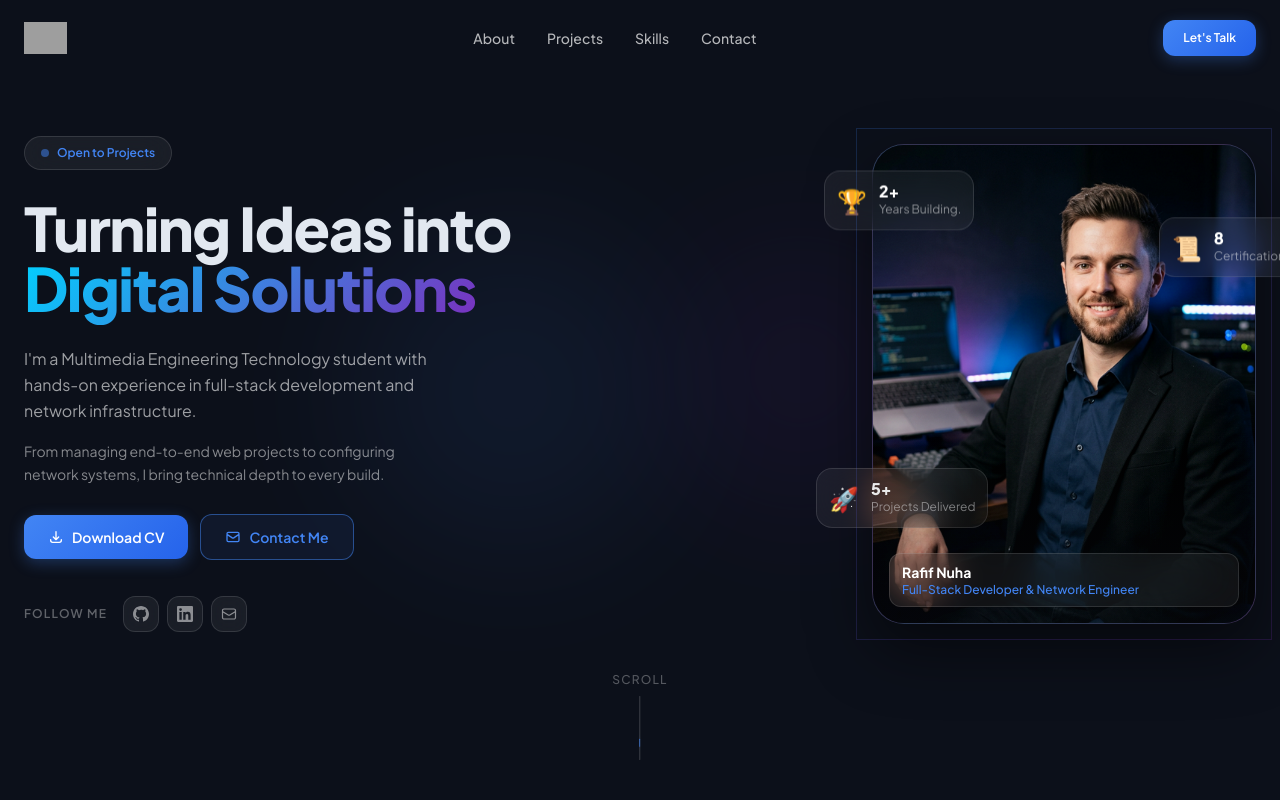
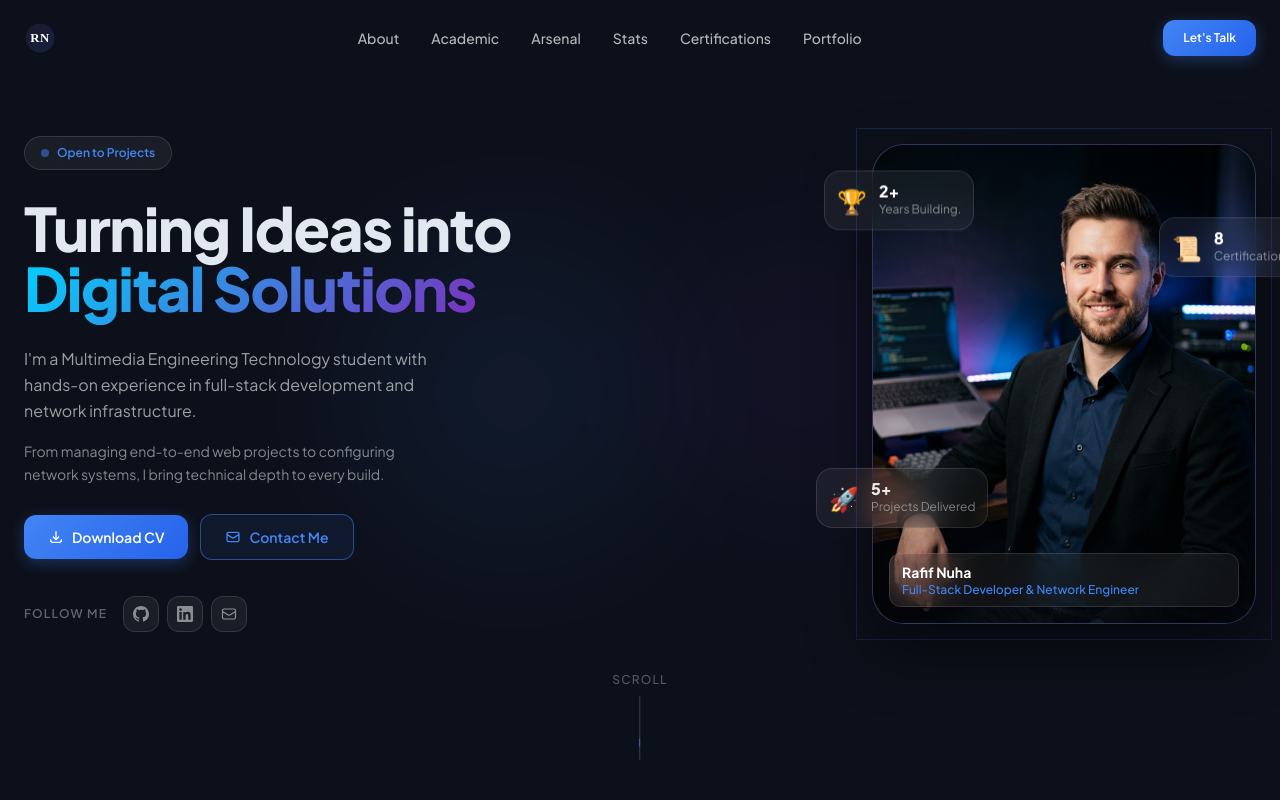
Before and after one commit to Pipip-zen/portofolio-website, a React (Vite) app: page / in a window 1280 px wide. Shown: the top 800 px of the page. Built offline with nearby package versions, Linux system fonts and the light colour scheme; grey boxes are pictures that could not be loaded.

Commit message:
fix: update navbar links and stabilize hover indicator styling

```diff
--- a/index.html
+++ b/index.html
@@ -3,7 +3,7 @@
 
 <head>
   <meta charset="UTF-8" />
-  <link rel="icon" type="image/svg+xml" href="/vite.svg" />
+  <link rel="icon" type="image/svg+xml" href="/logo-rn.svg" />
   <meta name="viewport" content="width=device-width, initial-scale=1.0" />
   <meta name="description"
     content="Personal portfolio — crafting bold digital experiences with modern web development and UI/UX design." />
--- a/src/components/Navbar.jsx
+++ b/src/components/Navbar.jsx
@@ -3,9 +3,11 @@ import { useState, useEffect } from 'react'
 
 const navLinks = [
     { label: 'About', href: '#about' },
-    { label: 'Projects', href: '#projects' },
-    { label: 'Skills', href: '#skills' },
-    { label: 'Contact', href: '#contact' },
+    { label: 'Academic', href: '#academic' },
+    { label: 'Arsenal', href: '#skills' },
+    { label: 'Stats', href: '#activity' },
+    { label: 'Certifications', href: '#certifications' },
+    { label: 'Portfolio', href: '#portfolio' },
 ]
 
 export default function Navbar() {
@@ -49,10 +51,10 @@ export default function Navbar() {
                         >
                             <a
                                 href={link.href}
-                                className="relative text-sm font-medium text-white/70 hover:text-white transition-colors duration-200 group"
+                                className={`relative text-sm font-medium transition-colors duration-200 group ${scrolled ? 'text-white/80 hover:text-white' : 'text-white/70 hover:text-white'}`}
                             >
                                 {link.label}
-                                <span className="absolute -bottom-1 left-0 w-0 h-0.5 bg-electric group-hover:w-full transition-all duration-300 rounded-full" />
+                                <span className="absolute -bottom-1 left-0 w-0 h-0.5 bg-electric group-hover:w-full transition-all duration-300 rounded-full shadow-[0_0_8px_rgba(66,133,244,0.6)]" />
                             </a>
                         </motion.li>
                     ))}
```
Also changed, not shown: public/logo-rn.svg (added).
